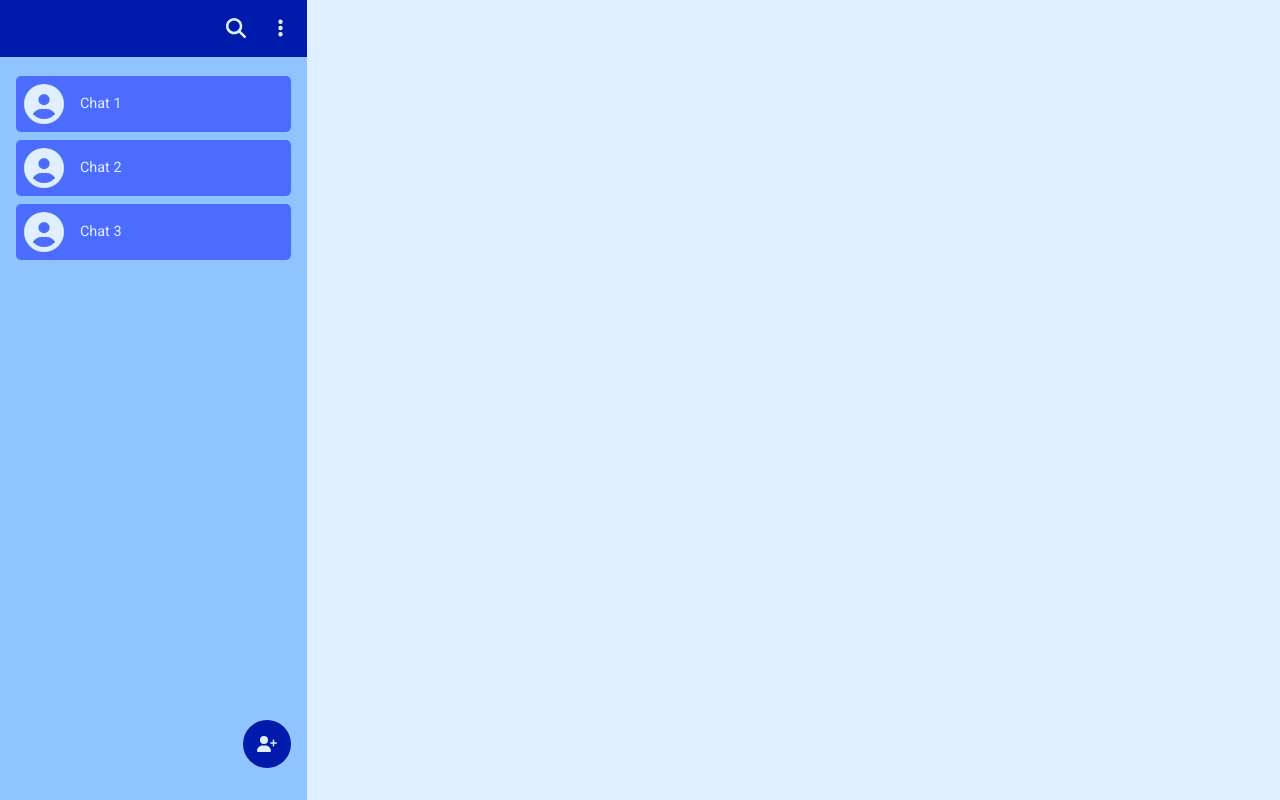
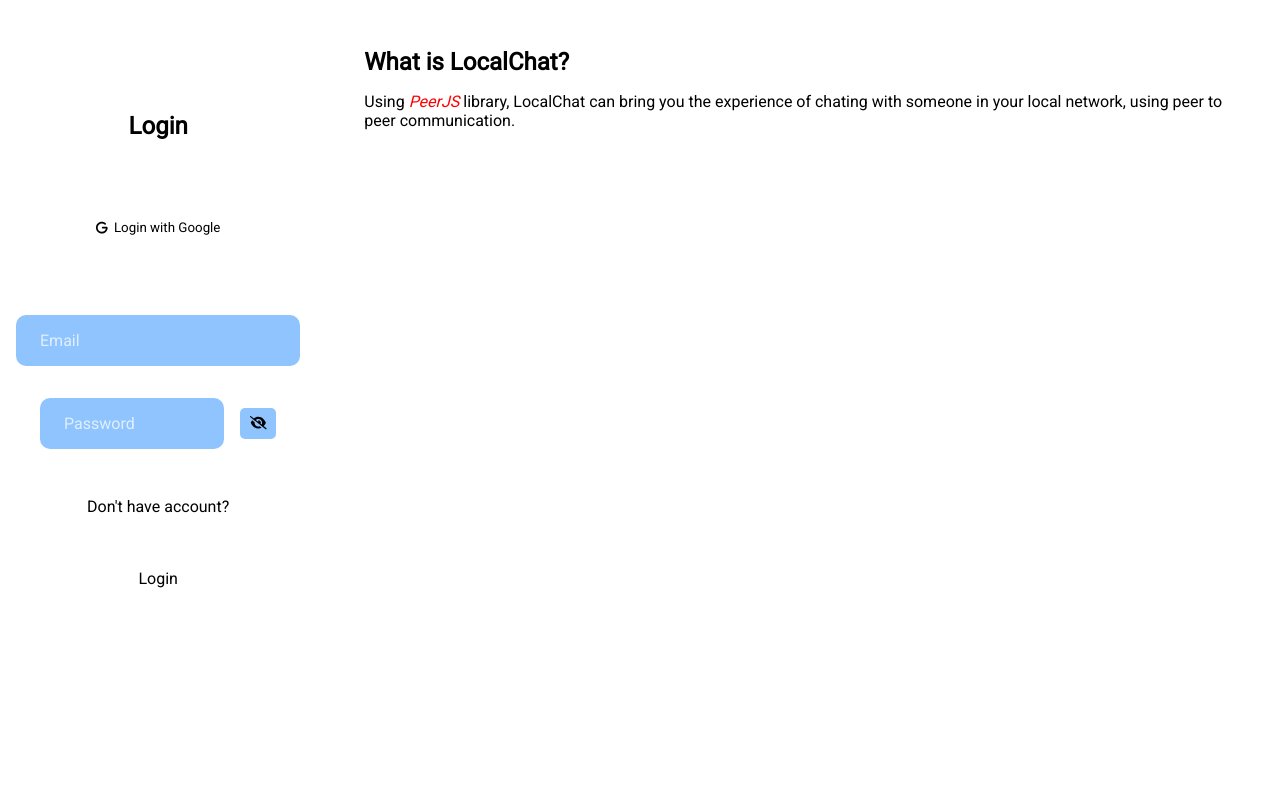
Before and after one commit to Animator55/LocalChat, a React (Vite) app: page / in a window 1280 px wide. Built offline with nearby package versions, Linux system fonts and the light colour scheme; the HTML template or start-up script is replaced by a standard one.

Commit message:
added userPage and login

```diff
--- a/src/App.tsx
+++ b/src/App.tsx
@@ -10,6 +10,8 @@
 import ChatConfig from './components/ChatConfig'
 import AlwaysScrollToBottom from './components/AlwaysScrollToBottom'
 import ConfigPage from './components/ConfigPage'
+import UserPage from './components/UserPage'
+import Login from './components/Login'
 // import {Peer} from './logic/peerjs.min';
 
 const defaultChats: ChatList = {
@@ -135,7 +137,7 @@
       conn = undefined
     }
     const checkLastMessage = (chat: string) => {
-      if (chats[chat].messages.length === 0) return
+      if (chat === undefined || !chats[chat] || chats[chat].messages.length === 0) return
       let lastMessage = chats[chat].messages[chats[chat].messages.length - 1]
       if (lastMessage.owner === peer.id) return
       console.log("sending seen")
@@ -292,18 +294,22 @@
     }
   }
 
-  const changeChat = (id: string) => {
+  const changeChat = (id: string | undefined) => {
     if (peer === undefined) connection(id)
 
     if (peer.id === id) return console.log("error: client user id: " + id)
 
     if (conn !== undefined && conn.peer !== id) conn.close()
 
-    conn = undefined
     if(fileInput.current) fileInput.current.value = ""
     setCurrentChat(id)
     console.log('changeChat', id)
+    if(id !== "configuration" && id !== "user") {
+      conn = undefined
+      if(id !== undefined){
         connectToPeer(id)
+      }
+    }
   }
 
   const changeToConfigPage = (inOut: boolean) => {
@@ -386,7 +392,7 @@
   const Chat = () => {
     const TopChat = () => {
       const configFunctions = {
-        "View contact": () => { console.log("view") },
+        "View contact": () => { changeChat("user") },
         "Search": (e) => {
           let search = e.currentTarget.parentElement.parentElement.previousSibling as HTMLElement
           if (search === null) return
@@ -414,7 +420,7 @@
 
 
       return <header className='top-chat'>
-        {chatID !== undefined && chats[chatID] !== undefined && <div>
+        {chatID !== undefined && chats[chatID] !== undefined && <div onClick={()=>{configFunctions['View contact']()}}>
           <div><FontAwesomeIcon icon={faUserCircle} /></div>
           <div className='name-chat'>
             <h3>{chats[chatID].name}</h3>
@@ -519,25 +525,39 @@
       </section>
     }
 
-    let isSelectedAChat = conn !== undefined && conn.peer !== undefined && currentChat !== undefined && chats[currentChat] !== undefined
+    const GeneralRender = ()=>{
+      if(session === undefined)return
 
-    return <section className='content'>
-      {currentChat === "configuration" && session !== undefined ? <ConfigPage
+      if(currentChat === "configuration") return <ConfigPage
         data={{
           name: session.name,
           password:"useless password",
           image: undefined,
         }}
         changeAccount={changeAccount}
+        close={()=>{changeChat(conn && conn.peer !== null ? conn.peer : undefined)}}
       />
-      : <>
+      else if(currentChat === "user" && conn) return <UserPage
+        data={{
+          name: getChatName(conn.peer),
+          image: undefined,
+        }}
+        close={()=>{changeChat(conn && conn.peer !== null ? conn.peer : undefined)}}
+      />
+      else return <>
         {isSelectedAChat && <TopChat />}
         <div className='chat'>
           <RenderMessages />
           <AlwaysScrollToBottom />
         </div>
         {isSelectedAChat && <InputZone />}
-      </>}
+      </>
+    }
+
+    let isSelectedAChat = conn !== undefined && conn.peer !== undefined && currentChat !== undefined && chats[currentChat] !== undefined
+
+    return <section className='content'>
+      <GeneralRender/>
     </section>
   }
 
@@ -548,7 +568,12 @@
   })
 
   return <main>
+    {session === undefined ?
+      <Login/>
+    :<>
       <ChatList />
       <Chat />
+    </>
+    }
   </main>
 }
--- /dev/null
+++ b/src/assets/Auth.css
@@ -0,0 +1,110 @@
+.screen {
+    display: flex;
+    height: 100dvh;
+}
+
+.form {
+    background-color: var(--cblack);
+    padding: 5rem 1rem;
+}
+.form form {
+    display: flex;
+    flex-direction: column;
+    align-items: center;
+}
+.form h1{
+    text-align: center;
+    font-size: x-large;
+    margin: 2rem 0;
+}
+.form hr {
+    width: 100%;
+}
+.form ul {
+    display: flex;
+    flex-direction: column;
+    align-items: center;
+    padding: 2rem 1.5rem;
+    gap: 2rem;
+}
+.form ul div {
+    display: flex;
+    gap: 1rem;
+    align-items: center;
+}
+.form input {
+    font-size: medium;
+    border-radius: 10px;
+    background-color: var(--cgray);
+    border: none;
+    color: var(--clight);
+    padding: 1rem 1.5rem;
+    width: 100%;
+}
+.form ::placeholder {
+    color: var(--cwhite);
+}
+.form [type="submit"]{
+    transition: background-color 300ms, color 300ms;
+    border: 5px solid transparent;
+    background-color: var(--clight);
+    color: var(--cblack);
+    border-radius: 10px;
+    padding: 1rem 1.5rem;
+    margin: 2rem auto;
+    font-size: medium;
+}
+.form [type="submit"]:hover{
+    transition: background-color 300ms, color 300ms;
+    border-color: var(--clight);
+    background-color: transparent;
+    color: var(--clight);
+    cursor: pointer;
+}
+
+.logWith {
+    margin: 1rem 0;
+    width: 100%;
+    border: 2px solid var(--clight);
+    border-radius: 5px;
+    background-color: transparent;
+    padding: 1rem;
+    color: var(--clight);
+    display: flex;
+    gap: 0.4rem;
+    justify-content: center;
+    align-items: center;
+    transition: background-color 300ms, color 300ms;
+}
+
+.logWith:hover {
+    cursor: pointer;
+    border-color: transparent;
+    background-color: var(--clight);
+    color: var(--cblack);
+    transition: background-color 300ms, color 300ms;
+}
+
+.buttonEye {
+    min-width: 2.3rem;
+    max-width: 2.3rem;
+    padding: 0.5rem;
+    border-radius: 5px;
+    transition: background-color 300ms;
+    background-color: var(--cgray);
+}
+.buttonEye:hover {
+    transition: background-color 300ms;
+    background-color: var(--clight);
+}
+
+[type="password"] + .buttonEye > :first-child, [type="input"] + .buttonEye > :last-child {
+    display: none;
+}
+
+.page {
+    padding: 3rem;
+}
+.page h1 {
+    margin-bottom: 1rem;
+}
--- a/src/components/ConfigPage.tsx
+++ b/src/components/ConfigPage.tsx
@@ -1,4 +1,4 @@
-import { faEye, faEyeSlash, faUserCircle } from '@fortawesome/free-solid-svg-icons'
+import { faArrowLeft, faEye, faEyeSlash, faUserCircle } from '@fortawesome/free-solid-svg-icons'
 import { FontAwesomeIcon } from '@fortawesome/react-fontawesome'
 import React from 'react'
 
@@ -9,15 +9,17 @@
         image: undefined | string
     }
     changeAccount: Function
+    close: Function
 }
 
-export default function ConfigPage({data, changeAccount}: Props) {
+export default function ConfigPage({data, changeAccount, close}: Props) {
     const [passwordVis, setPassVis] = React.useState(true)
     const [localData, setLocalData] = React.useState(data)
 
     const TopImage = ()=>{
         return <section className='avatar-background'>
-            <div className='avatar' onClick={(e)=>{
+            <button className='return' onClick={()=>{close()}}><FontAwesomeIcon icon={faArrowLeft}/></button>
+            <div className='avatar' onClick={()=>{
                 setLocalData({...localData, "image": undefined})
             }}>
                 {data.image !== undefined ? <img src=''/> : <FontAwesomeIcon icon={faUserCircle}/>}
--- /dev/null
+++ b/src/components/Login.tsx
@@ -0,0 +1,56 @@
+import React from 'react'
+import '../assets/Auth.css'
+import { FontAwesomeIcon } from '@fortawesome/react-fontawesome'
+import { faEye, faEyeSlash, faG } from '@fortawesome/free-solid-svg-icons'
+// import * as Cookie from '../hooks/cookieHandler'
+
+export default function Login() {
+    const togglePasswordVisibility = (e: React.MouseEvent) => {
+        e.preventDefault()
+        if(!e.currentTarget.previousSibling) return
+        let input = e.currentTarget.previousSibling as HTMLInputElement
+        let bool = input?.attributes?.type?.value === "password"
+        input.setAttribute("type", bool ? "input" : "password")
+    }
+
+    const submit = (e:React.FormEvent) => {
+        e.preventDefault();
+        let form = e.currentTarget
+        let email = form["1"] as HTMLInputElement
+        let password = form["2"] as HTMLInputElement
+
+        if (email.value === "" || password.value === "") return
+        //Login(email.value, password.value)
+    }
+
+    // const setCookies = (email, password) =>{
+    //     if(email === "" || password === "") return
+    //     // Cookie.set("userId", email)
+    //     // Cookie.set("sessionId", "gpomndoagnmdaogfmasodgfmlgds", 3)
+    // }
+
+    return <main className="screen">
+        <section className="form">
+            <form onSubmit={submit}>
+                <h1>Login</h1>
+                <hr />
+                <button className="logWith"><FontAwesomeIcon icon={faG} />Login with Google</button>
+                <ul>
+                    <input placeholder={"Email"}/>
+                    <div>
+                        <input placeholder={"Password"} type={"password"}/>
+                        <button className="buttonEye" onClick={togglePasswordVisibility}>
+                            <FontAwesomeIcon icon={faEye} /><FontAwesomeIcon icon={faEyeSlash} />
+                        </button>
+                    </div>
+                </ul>
+                <a>Don&apos;t have account?</a>
+                <button type='submit'>Login</button>
+            </form>
+        </section>
+        <section className="page">
+            <h1>What is LocalChat?</h1>
+            <p>Using <i style={{ color: "red" }}>PeerJS</i> library, LocalChat can bring you the experience of chating with someone in your local network, using peer to peer communication.</p>
+        </section>
+    </main>
+}
--- /dev/null
+++ b/src/components/UserPage.tsx
@@ -0,0 +1,29 @@
+import { faArrowLeft, faUserCircle } from '@fortawesome/free-solid-svg-icons'
+import { FontAwesomeIcon } from '@fortawesome/react-fontawesome'
+
+type Props = {
+    data: {
+        name: string
+        image: undefined | string
+    }
+    close: Function
+}
+
+export default function UserPage({data, close}: Props) {
+
+    const TopImage = ()=>{
+        return <section className='avatar-background'>
+            <button className='return' onClick={()=>{close()}}><FontAwesomeIcon icon={faArrowLeft}/></button>
+            <div className='avatar'>
+                {data.image !== undefined ? <img src=''/> : <FontAwesomeIcon icon={faUserCircle}/>}
+            </div>
+        </section>
+    }
+
+    return <section className='config-page'>
+        <TopImage/>
+        <div className='user-page'>
+            <h2>{data.name}</h2>
+        </div>
+    </section>
+}
```
Also changed, not shown: src/assets/App.css (+102 -2 lines). Lines whose indentation alone changed are shown as unchanged.
